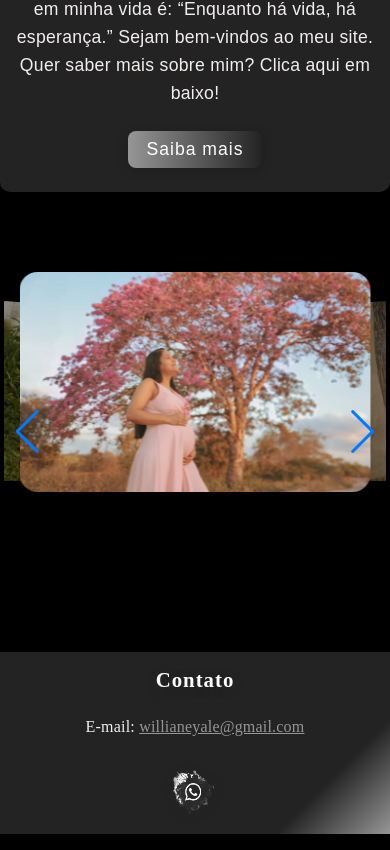
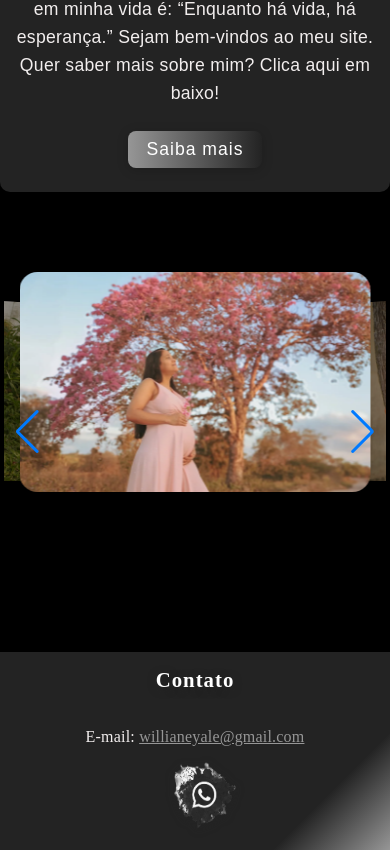
Before and after one commit to diihfreitas/wyfotografias, a React (Vite) app in the folder willianefotos/: page / in a window 390 px wide. Shown: the part 1834-2684 px from the top of the page. Built offline with nearby package versions, Linux system fonts and the light colour scheme.

Commit message:
modcontact

```diff
--- a/willianefotos/src/components/Home.jsx
+++ b/willianefotos/src/components/Home.jsx
@@ -229,8 +229,9 @@ const Home = () => {
       </section>
 
       {/* Contato */}
-      <section className='container-contact' style={{ margin: '60px 0 40px 0', textAlign: 'center' }}>
+      <section className='container-contact' style={{ margin: '60px 0 0 0', textAlign: 'center' }}>
         <h2 className='contact-title'>Contato</h2>
+        <div className='contact-row'>
           <p className='contact-email'>E-mail: <a href='mailto:willianeyale@gmail.com'>willianeyale@gmail.com</a></p>
           <a
             href='https://wa.me/5581971108259'
@@ -238,10 +239,11 @@ const Home = () => {
             rel='noopener noreferrer'
             className='contact-whatsapp'
             aria-label='Conversar no WhatsApp'
-          style={{ display: 'inline-block', marginTop: 16 }}
+            style={{ display: 'flex', alignItems: 'center', marginLeft: 24 }}
           >
-          <img src={imagens.whats} alt='WhatsApp' style={{ width: 48, height: 48 }} />
+            <img src={imagens.whats} alt='WhatsApp' style={{ width: 72, height: 72 }} />
           </a>
+        </div>
       </section>
 
     </div>
--- a/willianefotos/src/style-page-css/Contact.css
+++ b/willianefotos/src/style-page-css/Contact.css
@@ -21,6 +21,14 @@
   text-shadow: 0 2px 8px #23232399;
 }
 
+.contact-row {
+  display: flex;
+  align-items: center;
+  justify-content: center;
+  gap: 32px;
+  margin-top: 10px;
+}
+
 .contact-email {
   color: #f2eeee;
   font-family: 'Kurale', serif;
@@ -39,7 +47,6 @@
   display: flex;
   align-items: center;
   justify-content: center;
-  margin-top: 10px;
   background: none;
   border-radius: 0;
   width: auto;
@@ -49,8 +56,8 @@
 }
 
 .contact-whatsapp img {
-  width: 56px;
-  height: 56px;
+  width: 72px;
+  height: 72px;
   display: block;
   margin: auto;
   filter: drop-shadow(0 2px 4px #23232399);
@@ -73,8 +80,12 @@
   .contact-email {
     font-size: 1rem;
   }
+  .contact-row {
+    flex-direction: column;
+    gap: 16px;
+  }
   .contact-whatsapp img {
-    width: 38px;
-    height: 38px;
+    width: 48px;
+    height: 48px;
   }
 }
```
Lines whose indentation alone changed are shown as unchanged.
